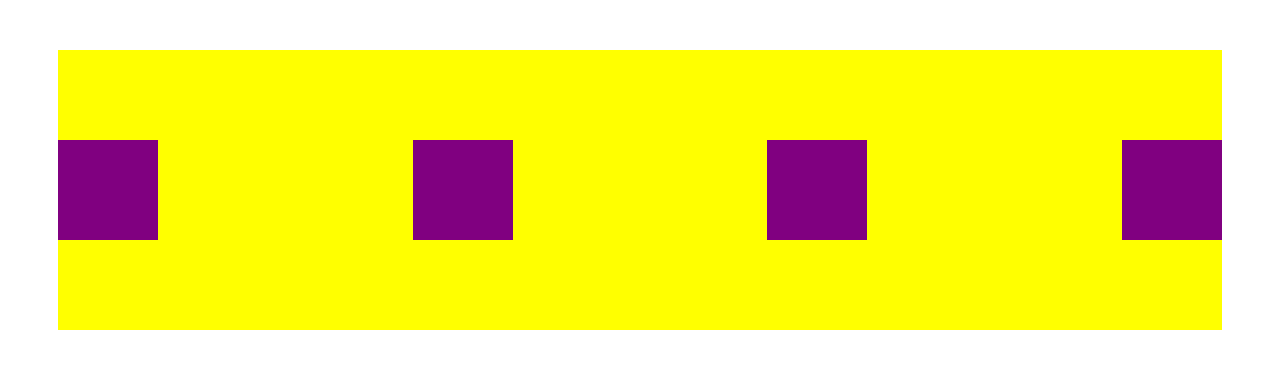
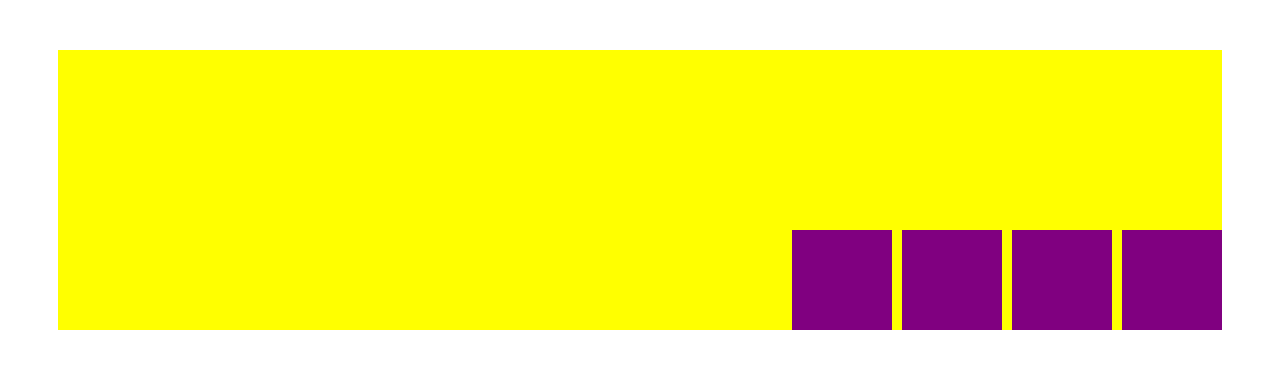
Before and after one commit to green-fox-academy/balazsbarni, a plain HTML site: page week06/ex03/index.html in a window 1280 px wide. Drawn offline with Linux system fonts and the light colour scheme.

Commit message:
Ex3.3completed

```diff
--- a/week06/ex03/style.css
+++ b/week06/ex03/style.css
@@ -5,7 +5,8 @@
     margin: 50px;
     align-items: center;
     padding: 0px;
-    justify-content: space-between;
+    justify-content: flex-end;
+    align-items: flex-end;
 }
 
 .item {
@@ -13,4 +14,5 @@
     width: 100px;
     background-color: purple;
     list-style-type: none;
+    margin-left: 10px;
 }
```
